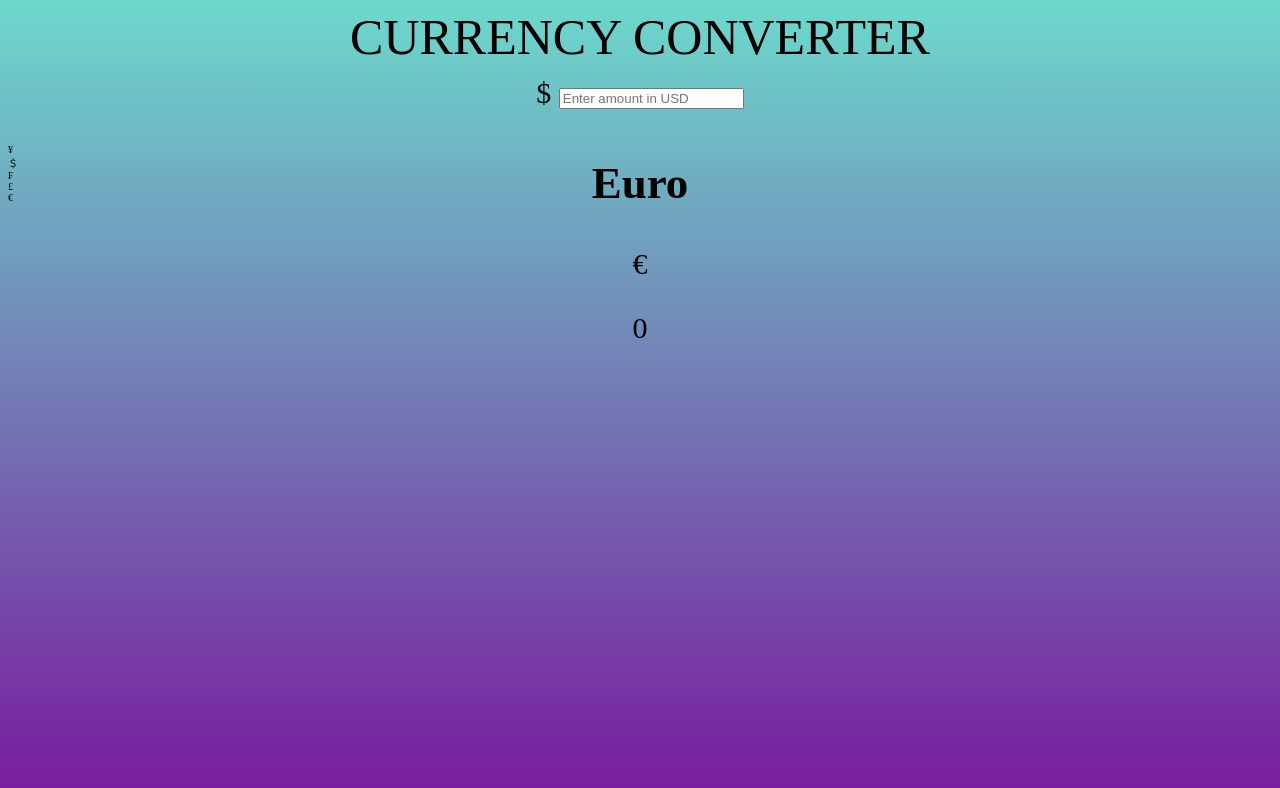
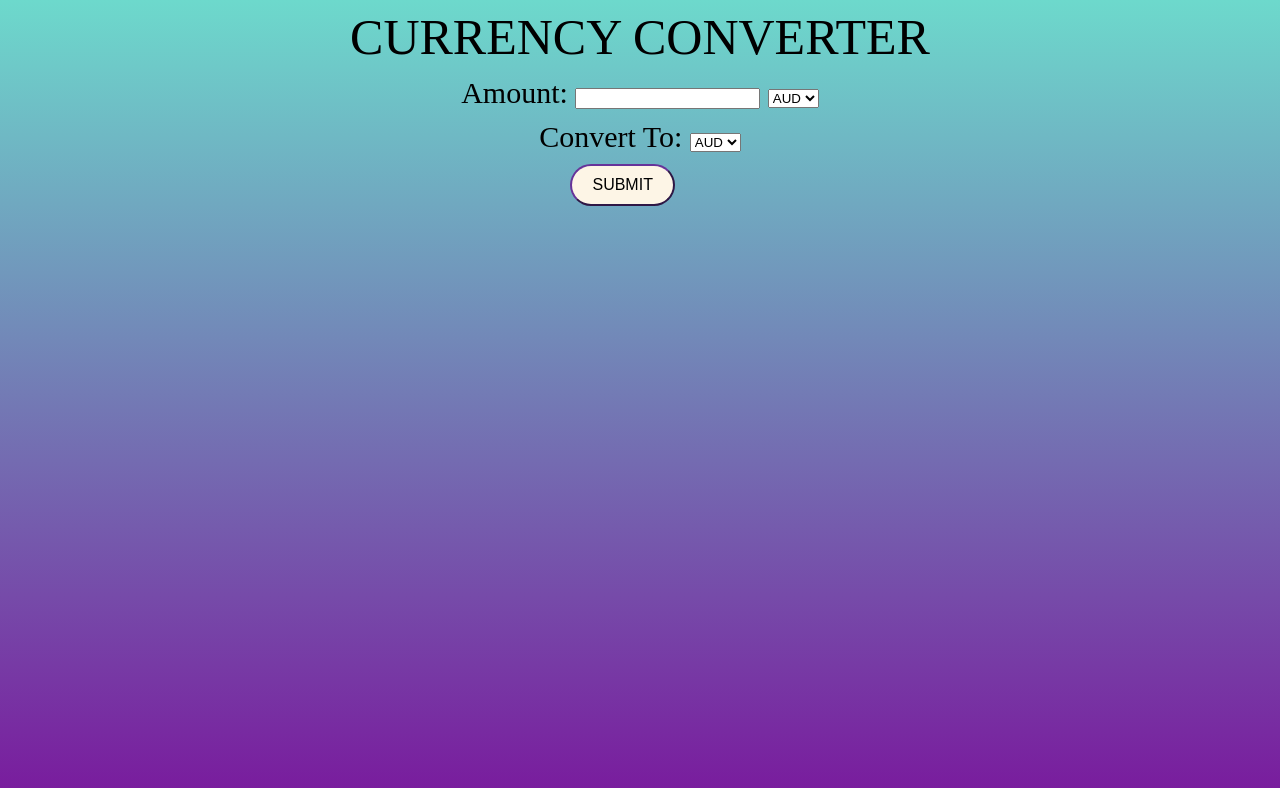
Before and after one commit to ilsalareb1/Currency-Converter-App, a website: page index.html in a window 1280 px wide. Drawn offline with Linux system fonts and the light colour scheme.

Commit message:
Add files via upload

```diff
--- a/app.js
+++ b/app.js
@@ -1,37 +1,41 @@
+const DOMstrings = {
+    AmountCurrentCurrency: document.getElementById("amount"),
+    displayWantedCurrency: document.getElementsByClassName(".display-name-wc"),
+    displayConvertedAmount: document.getElementsByClassName(".display-amount-wc"),
+    type: document.querySelector(".type"),
+    input: document.getElementById("currency-form")
+};
+
+DOMstrings.input.addEventListener("keypress", function(event){
+    if (event.keyCode === 13){
+        event.preventDefault();
+        document.querySelector(".nes-btn").click();
+    }
+});
 
 function init(){
-    var usd, euro;
+    document.getElementById("currency-form").addEventListener("sumbit", async function(e){
+        e.preventDefault();
+        DOMstrings.displayWantedCurrency.innerText = 'test';
+        const ExchangeRates = await fetch (`http://data.fixer.io/api/latest?=access_key=aa7cbda9baeeeda7532c0f97afaafdc6&symbols=USD,AUD,CAD,PLN,MXN`);
+        await ExchangeRates.json();
+        calculateConvertedAmount(AmountCurrentCurrency){
+            ExchangeRates * AmountCurrentCurrency;
+        }
+        try {
+            const displayWantedCurrency = function (data) {
+              DOMstrings.displayWantedCurrency.innerText = data.name;
+              DOMstrings.displayConvertedAmount.innerText = data.id;
+              DOMstrings.type.textContent = data.types.map(data => data.type.name);
+            };
+            displayWantedCurrency(data);
+            document.querySelector("#CurrentCurrency").value = "";
+        }catch (error){
+            console.log(error);
+            DOMstrings.type.textContent = 'Error Please try again';
+        }
+    });
 
- usd = document.getElementById("MoneyInput");
- euro = document.getElementById("euro");
-
- usd.addEventListener('input', function(e){
-    var usdAmount, usdToEuro;
-
-    usdAmount = e.target.value;
-    usdToEuro = usdAmount * 0.891407;
-
-    console.log(usdAmount, usdToEuro);
-
-    document.getElementById("euro").innerHTML = usdToEuro;
-   });
 }
 
 init();
-/* var usd, euro;
-
-usd = document.getElementById("MoneyInput");
-euro = document.getElementById("euro");
-
-usd.addEventListener('input', function(e){
-    var usdAmount, usdToEuro;
-
-    usdAmount = e.target.value;
-    usdToEuro = usdAmount * 0.891407;
-
-    console.log(usdAmount, usdToEuro);
-
-    document.getElementById("euro").innerHTML = usdToEuro;
-
-
-}); */
--- a/index.html
+++ b/index.html
@@ -11,43 +11,100 @@
         <div class="header">CURRENCY CONVERTER</div>
     </div>
 
-    <div class="container">
-        <form id=form>
+    <div class="user-input">
+        <form id=currency-form>
             <div class="currency-form-input">
-                <label for="amount">&#36;</label>
-                <input type="number" id="MoneyInput" class="text-box" placeholder="Enter amount in USD">
+                <label for="amount">Amount:</label>
+                <input type="number" id="amount" class="text-box">
+
+                <select id= "CurrentCurrency">
+                    <option value = "1">AUD</option>
+                    <option value = "2">CAD</option>
+                    <option value = "3">CZK</option>
+                    <option value = "4">HKD</option>+
+
+                    <option value = "5">IDR</option>
+                    <option value = "6">JPY</option>
+                    <option value = ""></option>
+                    <option value = ""></option>
+                    <option value = ""></option>
+                    <option value = ""></option>
+                    <option value = ""></option>
+                    <option value = ""></option>
+                    <option value = ""></option>
+                    <option value = ""></option>
+                    <option value = ""></option>
+                    <option value = ""></option>
+                    <option value = ""></option>
+                    <option value = ""></option>
+                    <option value = ""></option>
+                    <option value = ""></option>
+                    <option value = ""></option>
+                    <option value = ""></option>
+                    <option value = ""></option>
+                    <option value = ""></option>
+                    <option value = ""></option>
+                    <option value = ""></option>
+                    <option value = ""></option>
+                    <option value = ""></option>
+                    <option value = ""></option>
+                    <option value = ""></option>
+
+                </select>
             </div>
-       </form>
 
 
-       <div class="currency-1">
-           <h2 class="currency-title">Euro</h2>
-           <label for="symbol">&#8364;</label>
-           <p class= "currency-value" id="euro">0</p>
+            <div class= "currency-convert-input">
+                <label>Convert to:</label>
+                <select id= "WantedCurrency">
+                    <option value = "1">AUD</option>
+                    <option value = "2">CAD</option>
+                    <option value = "3">CZK</option>
+                    <option value = "4">HKD</option>
+                    <option value = "5">IDR</option>
+                    <option value = "6">JPY</option>
+                    <option value = ""></option>
+                    <option value = ""></option>
+                    <option value = ""></option>
+                    <option value = ""></option>
+                    <option value = ""></option>
+                    <option value = ""></option>
+                    <option value = ""></option>
+                    <option value = ""></option>
+                    <option value = ""></option>
+                    <option value = ""></option>
+                    <option value = ""></option>
+                    <option value = ""></option>
+                    <option value = ""></option>
+                    <option value = ""></option>
+                    <option value = ""></option>
+                    <option value = ""></option>
+                    <option value = ""></option>
+                    <option value = ""></option>
+                    <option value = ""></option>
+                    <option value = ""></option>
+                    <option value = ""></option>
+                    <option value = ""></option>
+                    <option value = ""></option>
+                    <option value = ""></option>
+                    <option value = ""></option>
+                </select>
+            </div>
 
-       </div>
-
-       <div class="output">
-         <div class="JPY">
-                <label for="japan-yen-symbol">&#xa5;</label>
-         </div>
-         <div class="CAD">
-                <label for="canadian-dollar-symbol">&#xFF04;</label>
-         </div>
-         <div class="CHF">
-                <label for="swiss-france- symbol">&#x20A3;</label>
-         </div>
-         <div class="GBP">
-                <label for="great-british-pound-symbol">&#xa3;</label>
-         </div>
-         <div class="INR">
-                <label for="indian-rupee-symbol">&#x20AC;</label>
-         </div>
-      </div>
-
-
+            <div class="button">
+                <input type="submit" value="Submit" class="nes-btn">
+            </div>
+        </form>
     </div>
 
+    <div class="display">
+        <div class="display-amount-wc">
+
+         </div>
+         <div class="display-name-wc">
+
+         </div>
+    </div>
 
     <script src="app.js"></script>
 </body>
--- a/style.css
+++ b/style.css
@@ -20,10 +20,12 @@ background-image: linear-gradient(to top, #791a9d, #6dd9cc);
     text-transform: capitalize;
     font-size: 5rem;
 }
-.header{
-  text-decoration-color: snow;
+
+.user-input{
+    width: 100%;
+    margin: 0 auto;
+    align-content: center;
 }
-
 
 .currency-form-input{
     margin: 0 auto;
@@ -35,17 +37,17 @@ background-image: linear-gradient(to top, #791a9d, #6dd9cc);
 
 }
 
-.currency-1{
+.currency-convert-input{
     margin: 0 auto;
     margin-top: 1rem;
-    width: 75vw;
-    height:3vh;
     align-content: center;
+    text-transform: capitalize;
     text-align: center;
     font-size: 3rem;
+
 }
 
-/* .nes-btn,
+.nes-btn,
 .nes-btn:link,
 .nes-btn:visited {
   text-transform: uppercase;
@@ -70,4 +72,4 @@ background-image: linear-gradient(to top, #791a9d, #6dd9cc);
 .nes-btn:active {
   transform: translateY(-1px);
   box-shadow: 0 0.5rem 1rem rgba(0, 0, 0.2);
-} */
+}
```
